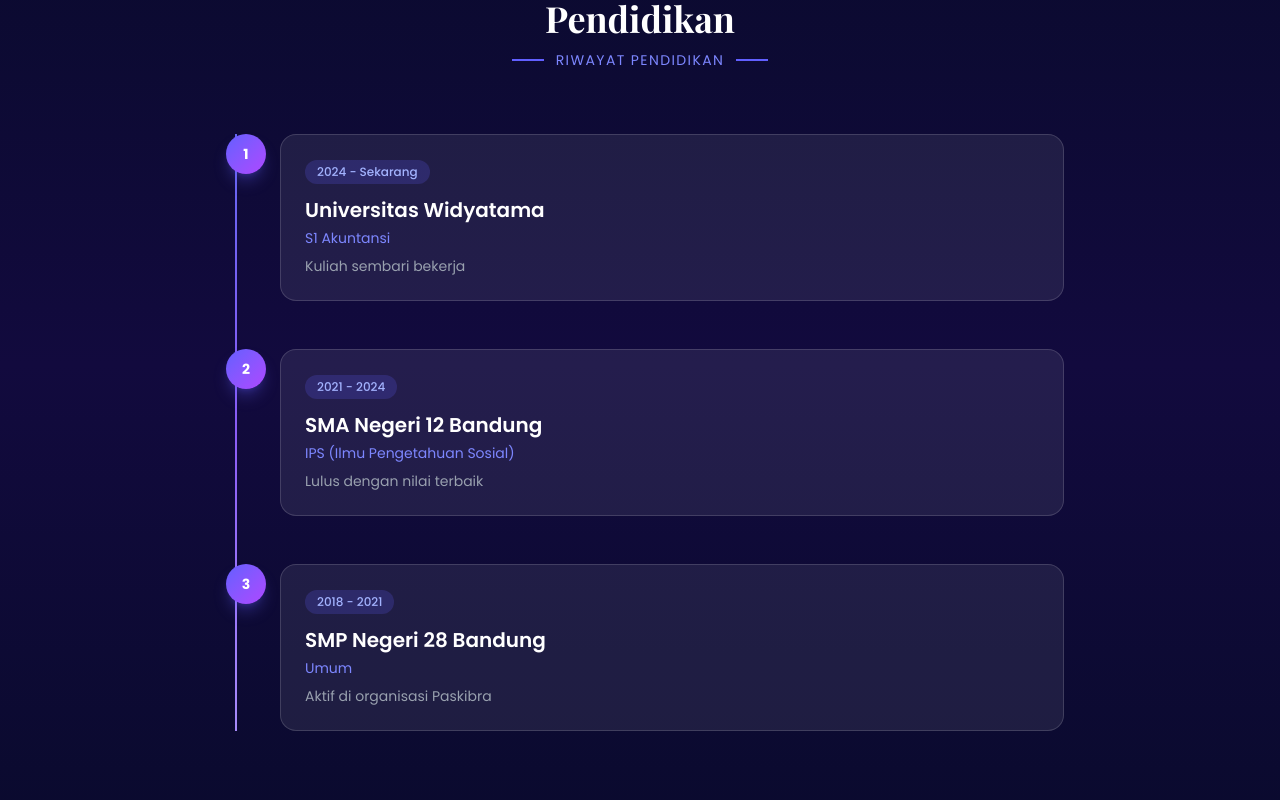
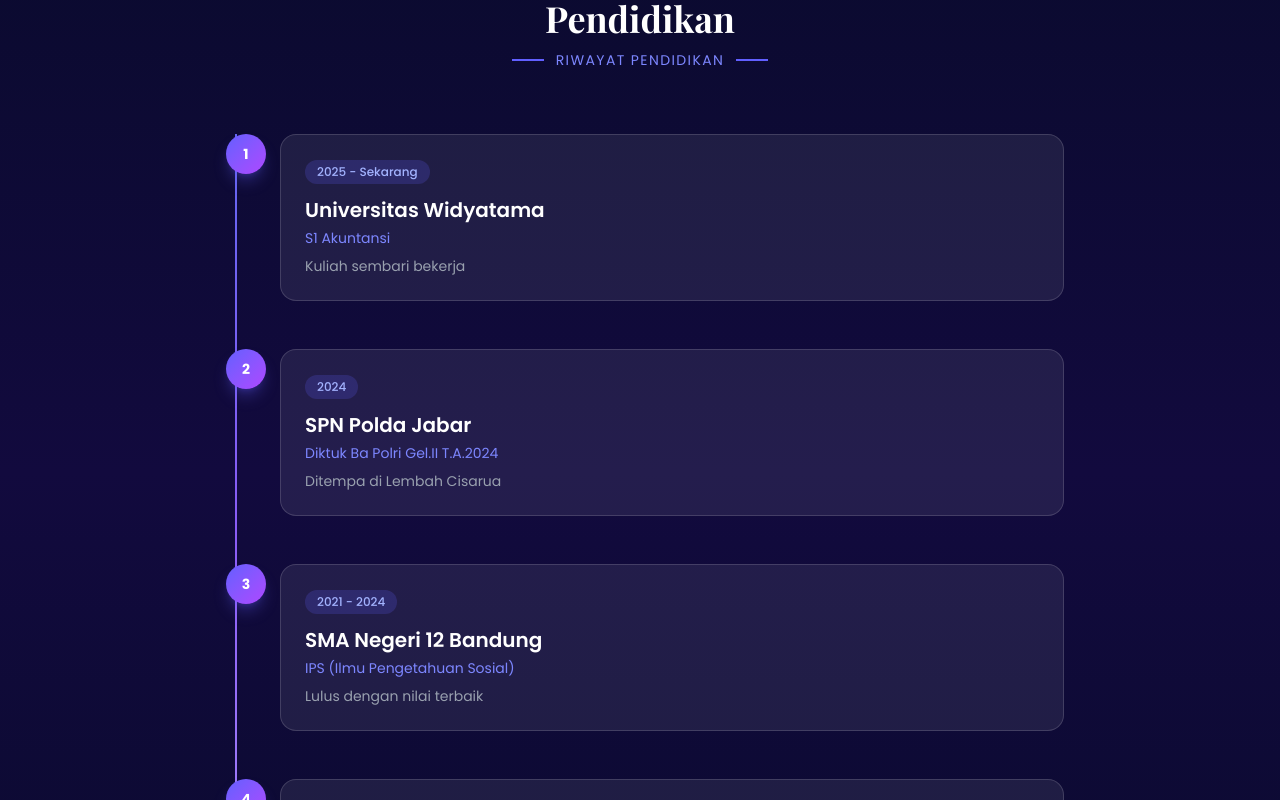
Before and after one commit to Woldhrd/Biodata-Saya, a React (Vite) app: page / in a window 1280 px wide. Shown: the part 1740-2540 px from the top of the page. Built offline with nearby package versions, Linux system fonts and the light colour scheme.

Commit message:
Tambah Riwayat Pendidikan

```diff
--- a/src/App.tsx
+++ b/src/App.tsx
@@ -32,10 +32,16 @@
   // --- Pendidikan ---
   pendidikan: [
     {
-      tahun: "2024 - Sekarang",
+      tahun: "2025 - Sekarang",
       institusi: "Universitas Widyatama",
       jurusan: "S1 Akuntansi",
       deskripsi: "Kuliah sembari bekerja",
+    },
+    {
+      tahun: "2024",
+      institusi: "SPN Polda Jabar",
+      jurusan: "Diktuk Ba Polri Gel.II T.A.2024",
+      deskripsi: "Ditempa di Lembah Cisarua",
     },
     {
       tahun: "2021 - 2024",
@@ -76,11 +82,11 @@
   // Keterangan: "Dasar" / "Menengah" / "Mahir" / "Lanjutan"
   keahlian: [
     { nama: "HTML & CSS", icon: "🌐", keterangan: "Menengah" },
-    { nama: "JavaScript", icon: "⚡", keterangan: "Menengah" },
+    { nama: "JavaScript", icon: "⚡", keterangan: "Dasar" },
     { nama: "React.js", icon: "⚛️", keterangan: "Dasar" },
     { nama: "Python", icon: "🐍", keterangan: "Dasar" },
     { nama: "Microsoft Office", icon: "📄", keterangan: "Mahir" },
-    { nama: "Desain Grafis", icon: "🎨", keterangan: "Menengah" },
+    { nama: "Desain Grafis", icon: "🎨", keterangan: "Dasar" },
   ],
 
   // --- Hobi & Minat ---
```
